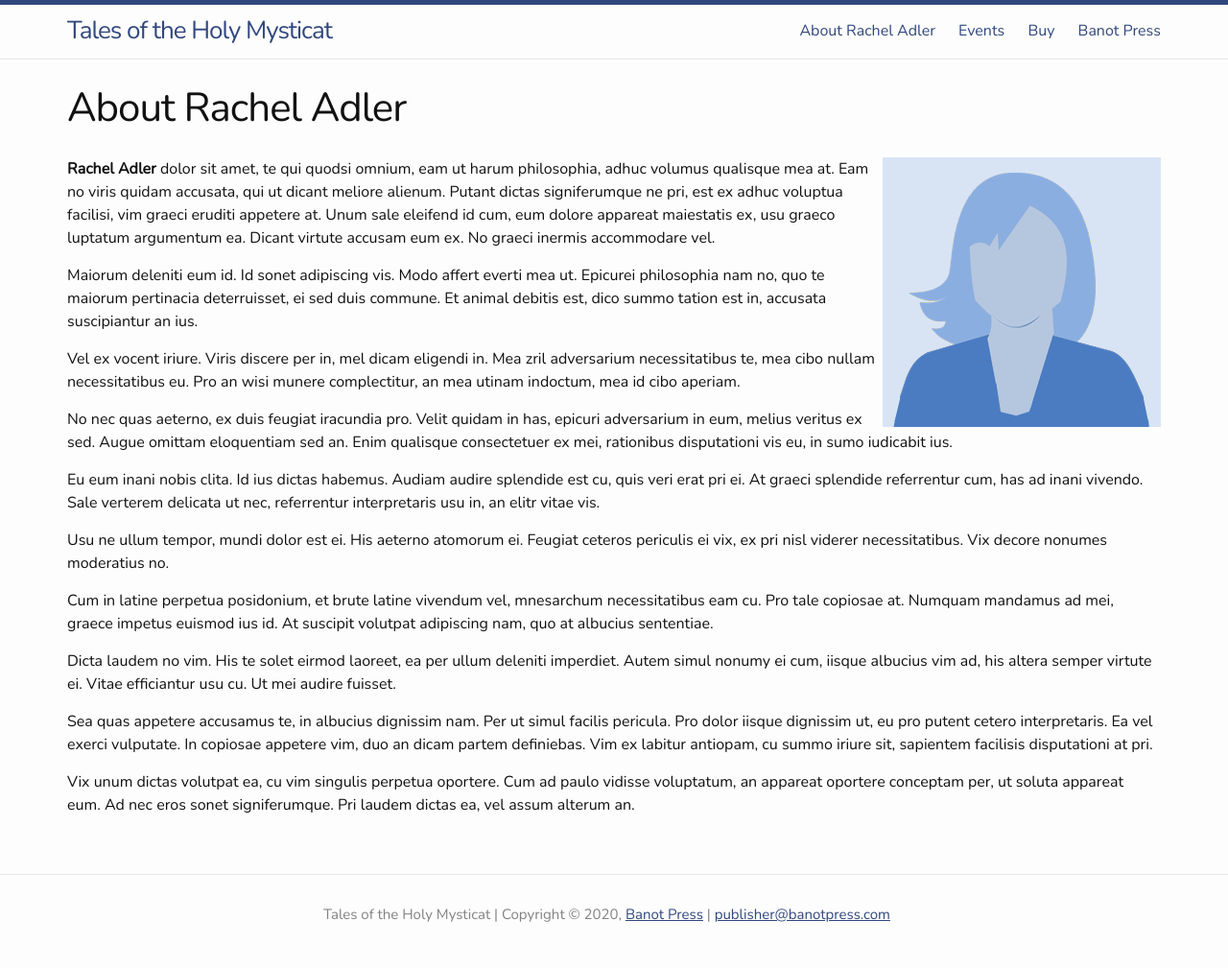
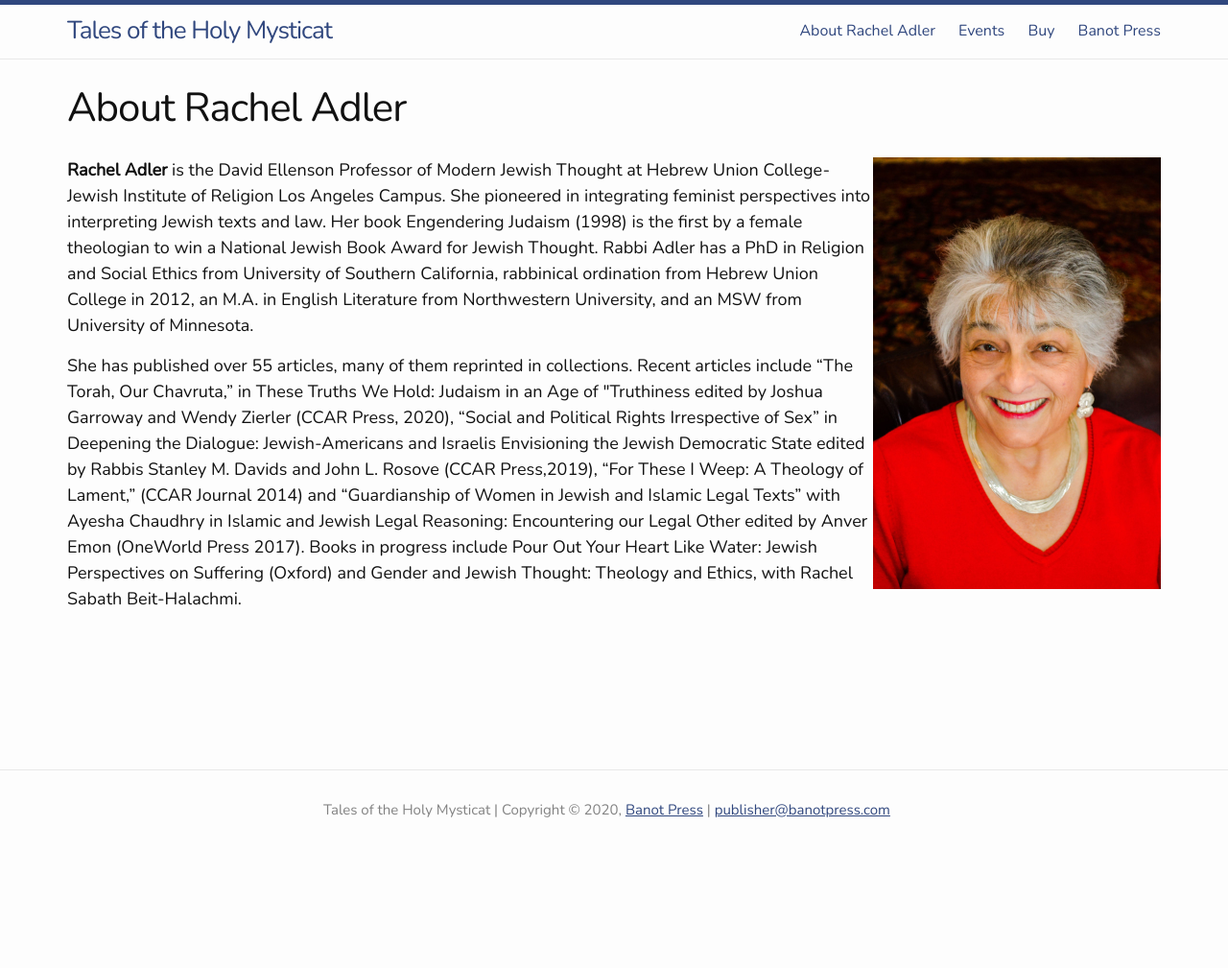
Before and after one commit to markfullmer/holymysticat, a Jekyll site: the page built from about.md, in a window 1280 px wide. Shown: the whole page at 96% size. Built offline with Jekyll 4.4.1, drawn with Linux system fonts in a browser that asks for light colours; some web fonts are replaced; after the commit the page ends 900 px from its top, so only the background shows below that.

Commit message:
Add author info

```diff
--- a/about.md
+++ b/about.md
@@ -5,23 +5,6 @@ permalink: /about/
 order: 1
 ---
 
-<div class="author-headshot"><img class="author-headshot" alt="Headshot of the author" src="{{ "/assets/images/headshot-placeholder-woman.png" | relative_url }}" /></div>
-<strong>Rachel Adler</strong> dolor sit amet, te qui quodsi omnium, eam ut harum philosophia, adhuc volumus qualisque mea at. Eam no viris quidam accusata, qui ut dicant meliore alienum. Putant dictas signiferumque ne pri, est ex adhuc voluptua facilisi, vim graeci eruditi appetere at. Unum sale eleifend id cum, eum dolore appareat maiestatis ex, usu graeco luptatum argumentum ea. Dicant virtute accusam eum ex. No graeci inermis accommodare vel.
-
-Maiorum deleniti eum id. Id sonet adipiscing vis. Modo affert everti mea ut. Epicurei philosophia nam no, quo te maiorum pertinacia deterruisset, ei sed duis commune. Et animal debitis est, dico summo tation est in, accusata suscipiantur an ius.
-
-Vel ex vocent iriure. Viris discere per in, mel dicam eligendi in. Mea zril adversarium necessitatibus te, mea cibo nullam necessitatibus eu. Pro an wisi munere complectitur, an mea utinam indoctum, mea id cibo aperiam.
-
-No nec quas aeterno, ex duis feugiat iracundia pro. Velit quidam in has, epicuri adversarium in eum, melius veritus ex sed. Augue omittam eloquentiam sed an. Enim qualisque consectetuer ex mei, rationibus disputationi vis eu, in sumo iudicabit ius.
-
-Eu eum inani nobis clita. Id ius dictas habemus. Audiam audire splendide est cu, quis veri erat pri ei. At graeci splendide referrentur cum, has ad inani vivendo. Sale verterem delicata ut nec, referrentur interpretaris usu in, an elitr vitae vis.
-
-Usu ne ullum tempor, mundi dolor est ei. His aeterno atomorum ei. Feugiat ceteros periculis ei vix, ex pri nisl viderer necessitatibus. Vix decore nonumes moderatius no.
-
-Cum in latine perpetua posidonium, et brute latine vivendum vel, mnesarchum necessitatibus eam cu. Pro tale copiosae at. Numquam mandamus ad mei, graece impetus euismod ius id. At suscipit volutpat adipiscing nam, quo at albucius sententiae.
-
-Dicta laudem no vim. His te solet eirmod laoreet, ea per ullum deleniti imperdiet. Autem simul nonumy ei cum, iisque albucius vim ad, his altera semper virtute ei. Vitae efficiantur usu cu. Ut mei audire fuisset.
-
-Sea quas appetere accusamus te, in albucius dignissim nam. Per ut simul facilis pericula. Pro dolor iisque dignissim ut, eu pro putent cetero interpretaris. Ea vel exerci vulputate. In copiosae appetere vim, duo an dicam partem definiebas. Vim ex labitur antiopam, cu summo iriure sit, sapientem facilisis disputationi at pri.
-
-Vix unum dictas volutpat ea, cu vim singulis perpetua oportere. Cum ad paulo vidisse voluptatum, an appareat oportere conceptam per, ut soluta appareat eum. Ad nec eros sonet signiferumque. Pri laudem dictas ea, vel assum alterum an.
+<div class="author-headshot"><img width="300px" class="author-headshot" alt="Headshot of the author" src="{{ "/assets/images/rachel_adler_600x900.jpg" | relative_url }}" /></div>
+<p class="big"><strong>Rachel Adler</strong> is the David Ellenson Professor of Modern Jewish Thought at Hebrew Union College-Jewish Institute of Religion Los Angeles Campus. She pioneered in integrating feminist perspectives into interpreting Jewish texts and law. Her book Engendering Judaism (1998) is the first by a female theologian to win a National Jewish Book Award for Jewish Thought. Rabbi Adler has a PhD in Religion and Social Ethics from University of Southern California, rabbinical ordination from Hebrew Union College in 2012, an M.A. in English Literature from Northwestern University, and an MSW from University of Minnesota.</p>
+<p class="big">She has published over 55 articles, many of them reprinted in collections. Recent articles include “The Torah, Our Chavruta,” in These Truths We Hold: Judaism in an Age of "Truthiness edited by Joshua Garroway and Wendy Zierler (CCAR Press, 2020), “Social and Political Rights Irrespective of Sex” in Deepening the Dialogue: Jewish-Americans and Israelis Envisioning the Jewish Democratic State edited by Rabbis Stanley M. Davids and John L. Rosove (CCAR Press,2019), “For These I Weep: A Theology of Lament,” (CCAR Journal 2014) and “Guardianship of Women in Jewish and Islamic Legal Texts” with Ayesha Chaudhry in Islamic and Jewish Legal Reasoning: Encountering our Legal Other edited by Anver Emon (OneWorld Press 2017).  Books in progress include Pour Out Your Heart Like Water: Jewish Perspectives on Suffering (Oxford) and Gender and Jewish Thought: Theology and Ethics, with Rachel Sabath Beit-Halachmi.</p>
--- a/assets/css/base-styles.css
+++ b/assets/css/base-styles.css
@@ -5,6 +5,9 @@
 body {
   font-family: 'Nunito', sans-serif;
   font-size: 16px;
+}
+p.big {
+  font-size: 18px;
 }
 
 .wrapper {
@@ -82,6 +85,8 @@ a:hover {
   }
   .home-left, .home-right {
     flex: 100%;
+  }
+  .home-left {
     text-align: center;
   }
   .callout {
```
Also changed, not shown: _layouts/home.html (+6 -19 lines), assets/images/rachel_adler_600x900.jpg (added).
